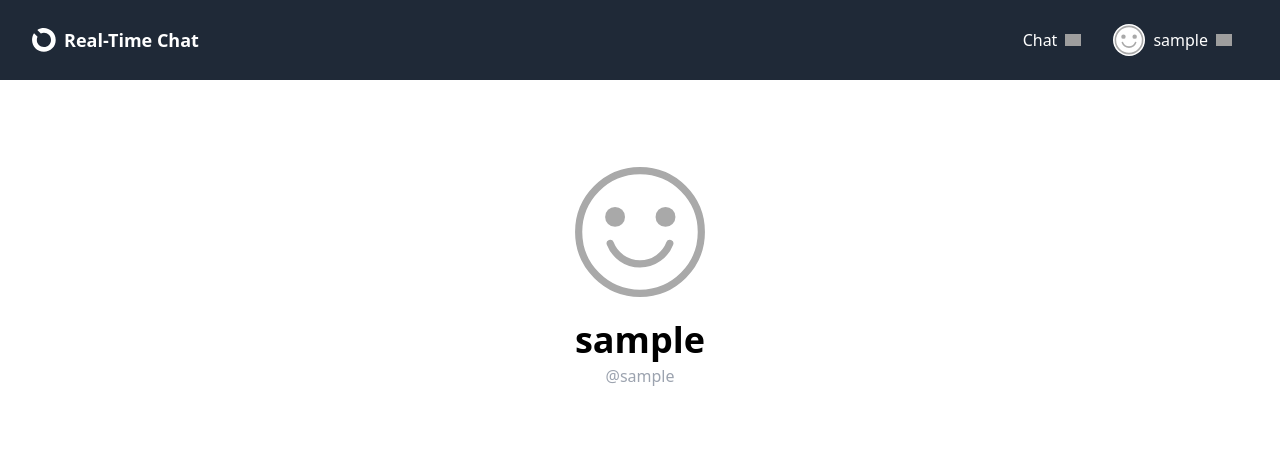
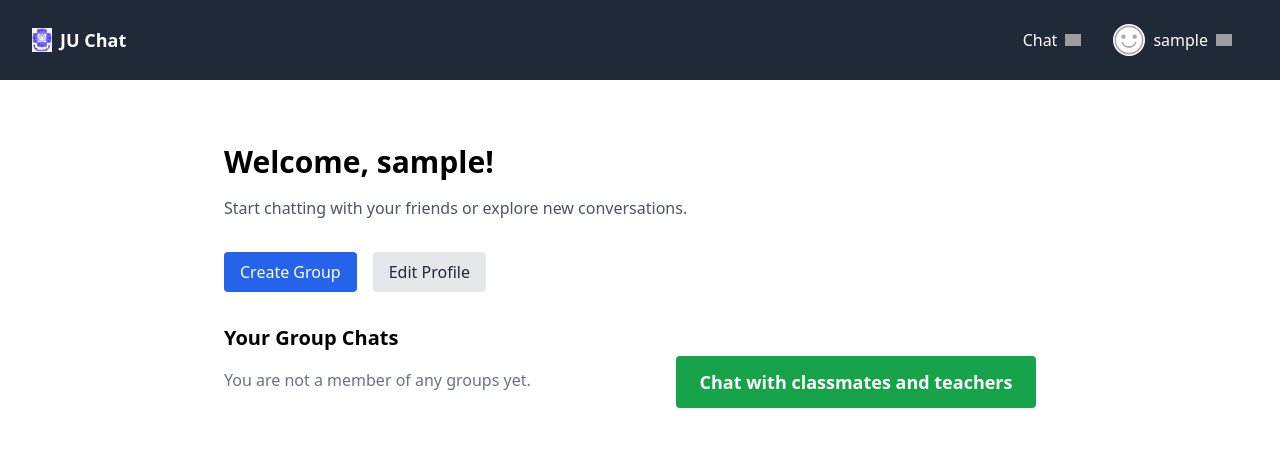
Before and after one commit to aunonno403/Real-Time-Chat-App, a Django app: page /profile/ in a window 1280 px wide. Shown: the top 471 px of the page. Run offline with Django 5.2, Linux system fonts and the light colour scheme; the visitor is signed in with stand-in values (Sample User, id 1); data that the repository does not hold is empty; parts of the project's set-up code (start-up, migrations or seed data) failed here and were passed over; some libraries are stand-ins or nearby versions; grey boxes are pictures that could not be loaded.

Commit message:
welcome page

```diff
--- a/a_core/urls.py
+++ b/a_core/urls.py
@@ -22,12 +22,13 @@ from a_users.views import profile_view
 from a_home.views import *
 
 urlpatterns = [
-    path('admin/', include('admin_honeypot.urls', namespace='admin_honeypot')),
-    path('bigballz/', admin.site.urls),
+    path('admin/', admin.site.urls),
+    #path('red_right_hand/', admin.site.urls),
     path('accounts/', include('allauth.urls')),
-    path('', include('a_rtchat.urls')),
+    path('', include('a_users.urls')),
     path('profile/', include('a_users.urls')),
     path('@<username>/', profile_view, name="profile"),
+    path('chat/', include('a_rtchat.urls')),
 ]
 
 # Only used when DEBUG=True, whitenoise can serve files when DEBUG=False
--- /dev/null
+++ b/a_users/templates/a_users/welcome_page.html
@@ -0,0 +1,49 @@
+{% extends 'layouts/blank.html' %}
+
+{% block content %}
+
+{% if user.is_authenticated %}
+<div class="max-w-4xl mx-auto px-8 py-16">
+    <h1 class="text-3xl font-bold">Welcome, {{ user.username }}!</h1>
+    <p class="mt-2 text-gray-600">Start chatting with your friends or explore new conversations.</p>
+
+    <div class="flex gap-4 mt-8 mb-8">
+        <a href="{% url 'new-groupchat' %}" class="bg-blue-600 text-white px-4 py-2 rounded hover:bg-blue-700">Create Group</a>
+        <a href="{% url 'profile-edit' %}" class="bg-gray-200 text-gray-800 px-4 py-2 rounded hover:bg-gray-300">Edit Profile</a>
+    </div>
+
+    <div class="grid grid-cols-1 md:grid-cols-2 gap-8">
+        <!-- Group Chats -->
+        <div>
+            <h2 class="mb-4 text-xl font-bold">Your Group Chats</h2>
+            <ul>
+                {% for group in user_groups %}
+                    <li class="mb-2 p-3 bg-white rounded shadow flex items-center">
+                        <span class="font-semibold flex-1">
+                            <a href="{% url 'chatroom' chatroom_name=group.group_name %}" class="hover:underline">
+                                {{ group.groupchat_name|default:group.group_name }}
+                            </a>
+                        </span>
+                        {% if group.group_name != "public-chat" %}
+                        <span class="text-sm text-gray-500 ml-2">
+                            {{ group.members.count }} member{{ group.members.count|pluralize }}
+                        </span>
+                        {% endif %}
+                    </li>
+                {% empty %}
+                    <li class="text-gray-500">You are not a member of any groups yet.</li>
+                {% endfor %}
+            </ul>
+        </div>
+
+        <!-- Chat With Friends Button -->
+        <div class="flex flex-col items-center justify-center">
+            <a href="{% url 'user-list' %}" class="bg-green-600 text-white px-6 py-3 rounded hover:bg-green-700 text-lg font-semibold mt-8">
+                Chat with classmates and teachers
+            </a>
+        </div>
+    </div>
+</div>
+{% endif %}
+
+{% endblock %}
--- a/a_users/urls.py
+++ b/a_users/urls.py
@@ -2,11 +2,13 @@ from django.urls import path
 from a_users.views import *
 
 urlpatterns = [
-    path('', profile_view, name="profile"),
+    #path('', profile_view, name="profile"),
+    path('', welcome_page, name="profile"),
     path('edit/', profile_edit_view, name="profile-edit"),
     path('onboarding/', profile_edit_view, name="profile-onboarding"),
     path('settings/', profile_settings_view, name="profile-settings"),
     path('emailchange/', profile_emailchange, name="profile-emailchange"),
     path('emailverify/', profile_emailverify, name="profile-emailverify"),
     path('delete/', profile_delete_view, name="profile-delete"),
+    path('users/', user_list_view, name="user-list"),
 ]
--- a/a_users/views.py
+++ b/a_users/views.py
@@ -91,3 +91,27 @@ def profile_delete_view(request):
         return redirect('home')
 
     return render(request, 'a_users/profile_delete.html')
+
+from a_rtchat.models import ChatGroup
+
+@login_required
+def welcome_page(request):
+    user = request.user
+    user_groups = list(user.chat_groups.filter(is_private=False))
+    try:
+        public_chat = ChatGroup.objects.get(group_name='public-chat')
+        if public_chat not in user_groups:
+            user_groups = [public_chat] + user_groups
+    except ChatGroup.DoesNotExist:
+        pass
+    user_private_chats = user.chat_groups.filter(is_private=True)
+    return render(request, 'a_users/welcome_page.html', {
+        'user': user,
+        'user_groups': user_groups,
+        'user_private_chats': user_private_chats,
+    })
+
+@login_required
+def user_list_view(request):
+    users = User.objects.exclude(id=request.user.id)
+    return render(request, 'a_users/user_list.html', {'users': users})
--- a/templates/includes/header.html
+++ b/templates/includes/header.html
@@ -2,8 +2,8 @@
 <header class="flex items-center justify-between bg-gray-800 h-20 px-8 text-white sticky top-0 z-40">
     <div>
         <a class="flex items-center gap-2" href="/">
-            <img class="h-6" src="{% static 'images/logo.svg' %}" alt="Logo"/>
-            <span class="text-lg font-bold">Real-Time Chat</span>
+            <img class="h-6" src="{% static 'JU logo.ico' %}" alt="Logo"/>
+            <span class="text-lg font-bold">JU Chat</span>
             <div id="online-user-count"></div>
         </a>
     </div>
```
Also changed, not shown: a_users/templates/a_users/user_list.html (added, +18 -0 lines), static/JU logo.ico (added).
